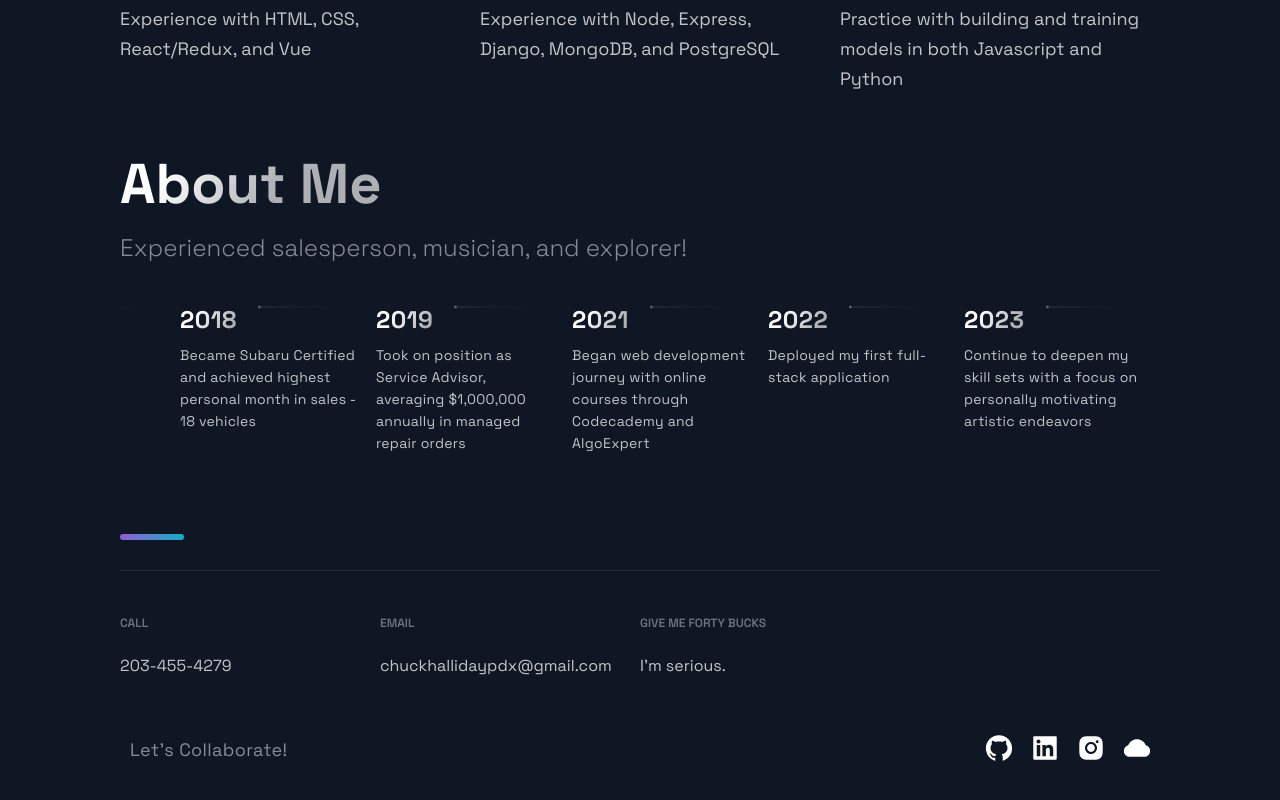
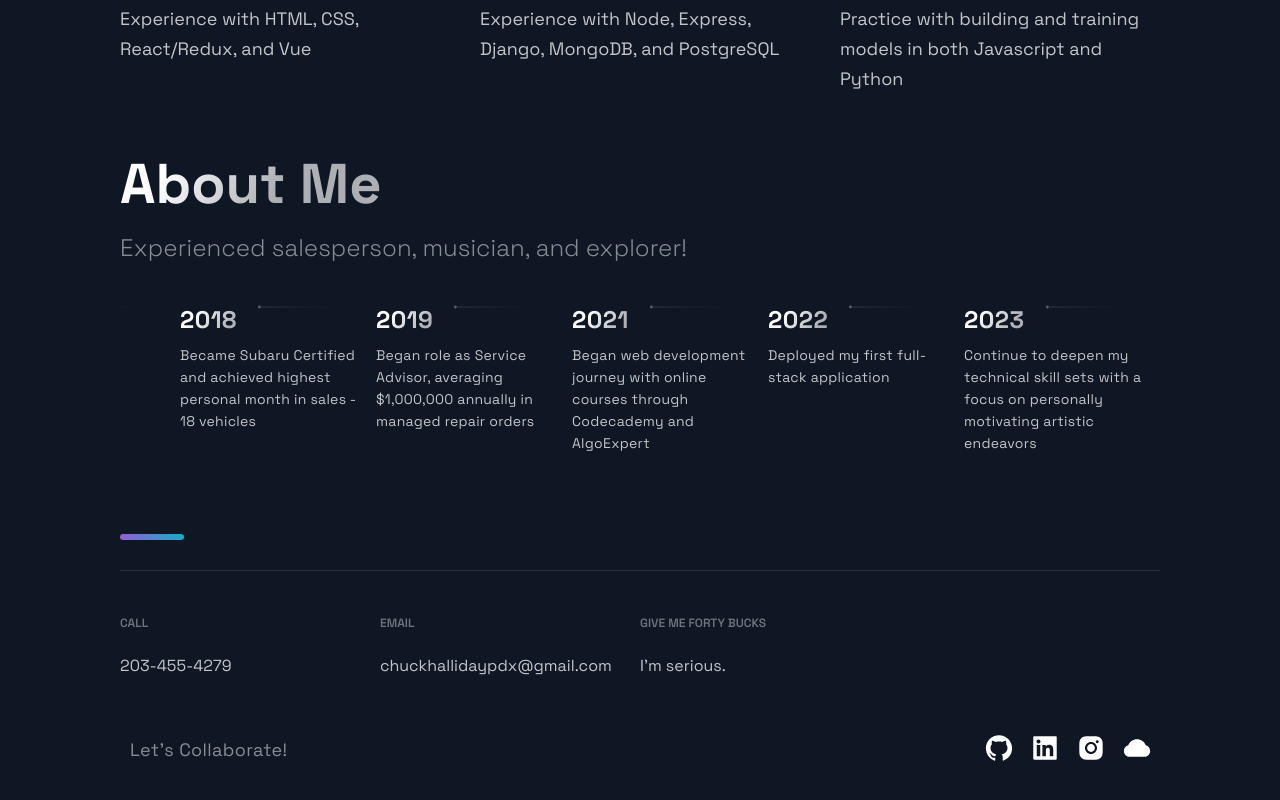
Before and after one commit to chuckhalliday/Personal-Portfolio, a Next.js app: page / in a window 1280 px wide. Shown: the part 2614-3414 px from the top of the page. Built offline with nearby package versions, Linux system fonts and the light colour scheme.

Commit message:
Update constants.js

```diff
--- a/src/constants/constants.js
+++ b/src/constants/constants.js
@@ -56,8 +56,8 @@ export const TimeLineData = [
   { year: 2016, text: 'Moved to Portland, Oregon', },
   { year: 2018, text: 'Became Chevy/GM Certified', },
   { year: 2018, text: 'Became Subaru Certified and achieved highest personal month in sales - 18 vehicles', },
-  { year: 2019, text: 'Took on position as Service Advisor, averaging $1,000,000 annually in managed repair orders', },
+  { year: 2019, text: 'Began role as Service Advisor, averaging $1,000,000 annually in managed repair orders', },
   { year: 2021, text: 'Began web development journey with online courses through Codecademy and AlgoExpert', },
   { year: 2022, text: 'Deployed my first full-stack application', },
-  { year: 2023, text: 'Continue to deepen my skill sets with a focus on personally motivating artistic endeavors', },
+  { year: 2023, text: 'Continue to deepen my technical skill sets with a focus on personally motivating artistic endeavors', },
 ];
```
